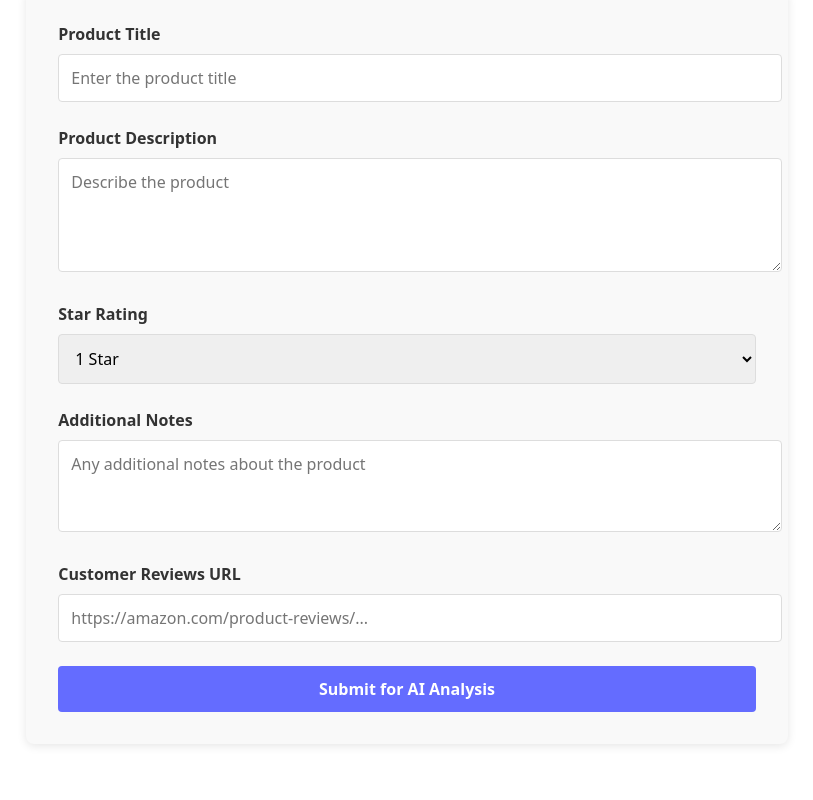
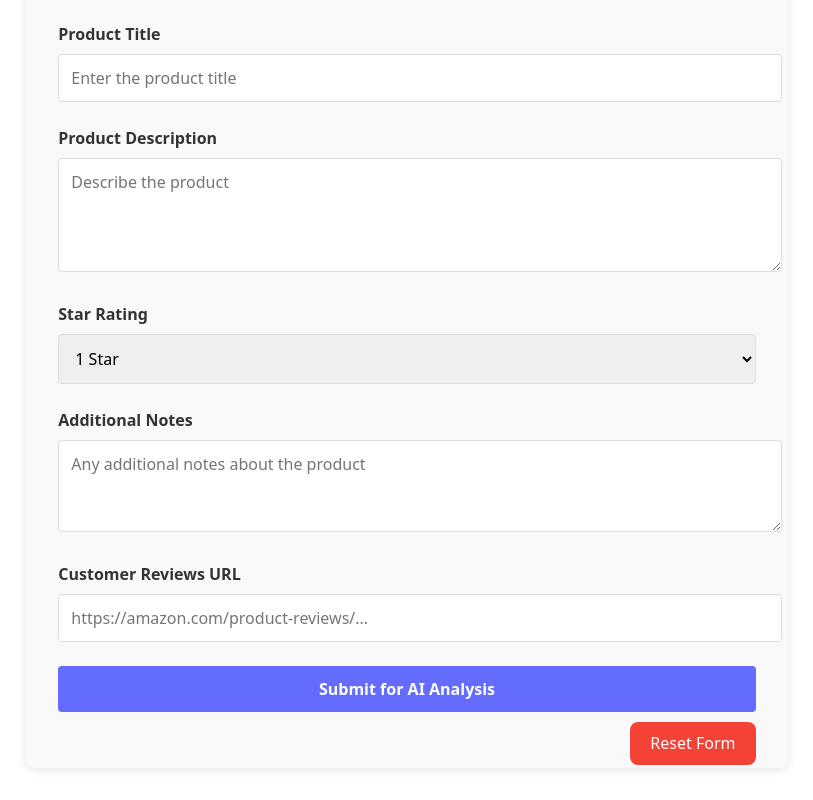
Before and after one commit to stairie/AmazonReviewer, a React (Vite) app: page / in a window 1280 px wide. Shown: the part 197-997 px from the top of the page, without its empty margins (233-1046 px from the left). Before the commit the page ends 973 px from the top, so only its background shows below. Built offline with nearby package versions, Linux system fonts and the light colour scheme.

Commit message:
Add reset button to clear form data and AI response

```diff
--- a/src/App.tsx
+++ b/src/App.tsx
@@ -232,10 +232,33 @@ Please analyze this product review data according to your training.`
             placeholder="https://amazon.com/product-reviews/..."
           />
         </div>
+        <div className='form-group'>
+          <button type="submit" className="submit-btn" disabled={isLoading}>
+            {isLoading ? 'Analyzing...' : 'Submit for AI Analysis'}
+          </button>
+          <button
+            type="button"
+            className="reset-btn"
+            style={{float: 'right', backgroundColor: '#f44336', color: 'white', marginTop: '10px'}}
+            onClick={() => {
+              setFormData({
+                productTitle: '',
+                productDescription: '',
+                stars: 1,
+                additionalNotes: '',
+                customerReviewsUrl: ''
+              })
+              setAiResponse(null)
+              setError(null)
+            }}
+            disabled={isLoading}
+          >
+            Reset Form
+          </button>
 
-        <button type="submit" className="submit-btn" disabled={isLoading}>
-          {isLoading ? 'Analyzing...' : 'Submit for AI Analysis'}
-        </button>
+        </div>
+
+
       </form>
 
       {error && (
```
